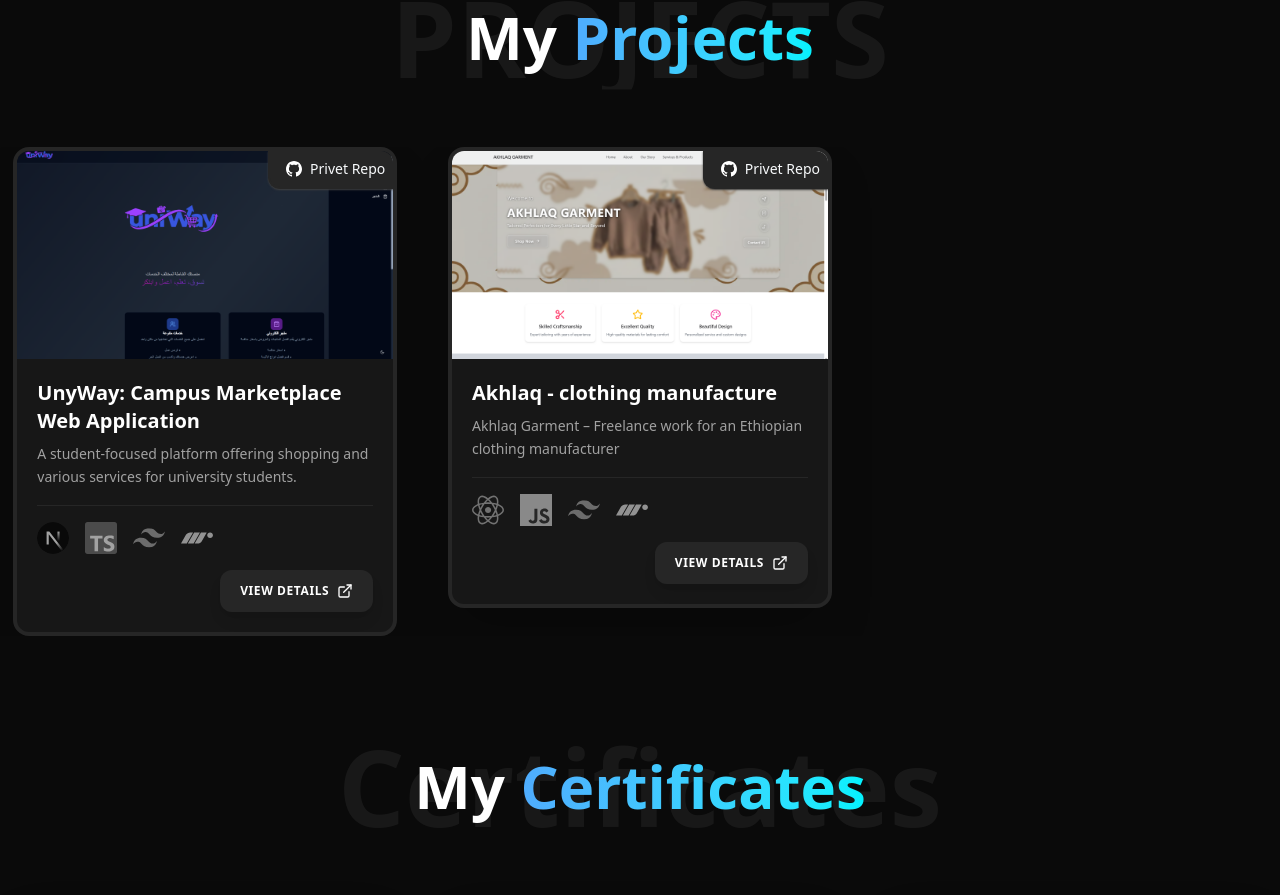
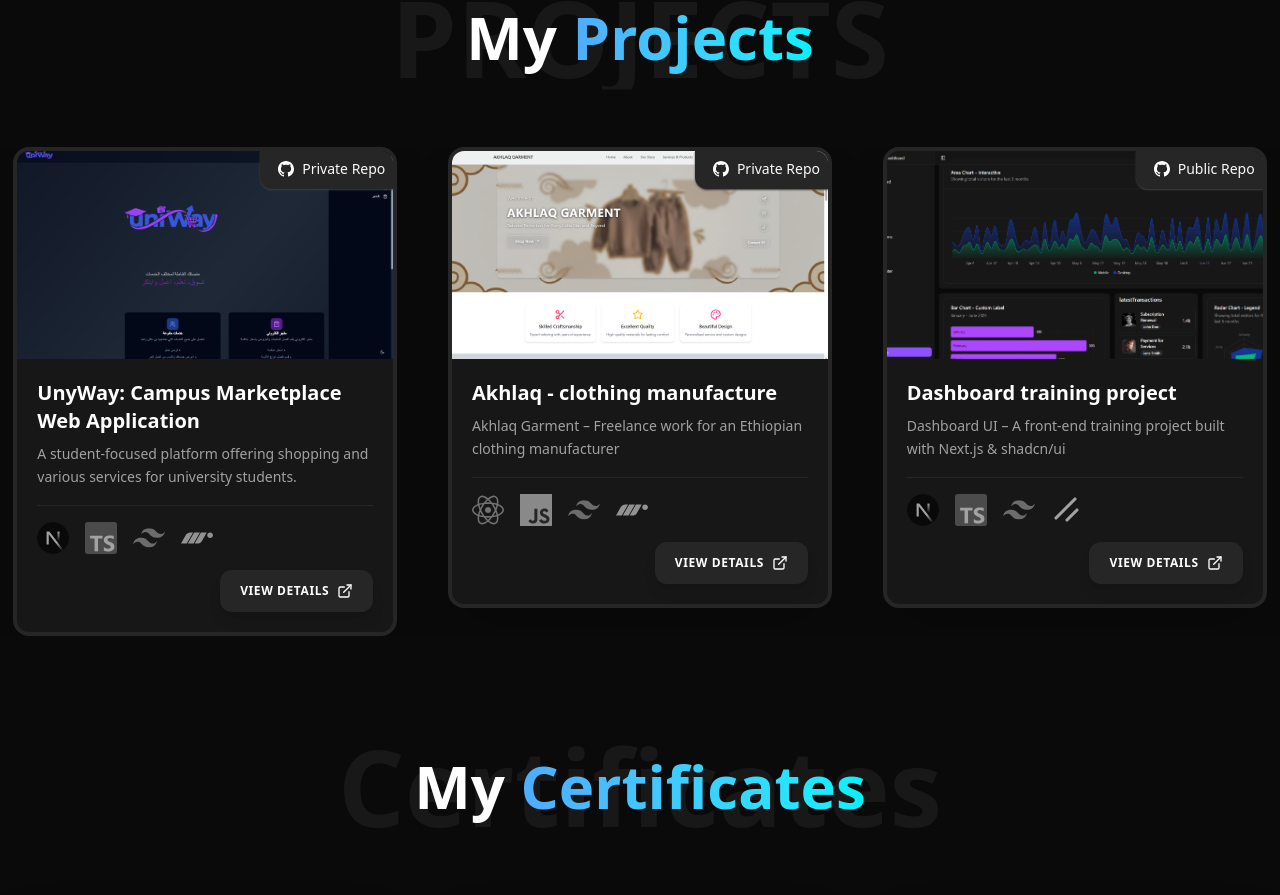
Before and after one commit to JAD-Code/My-Portfolio, a Next.js app: page / in a window 1280 px wide. Shown: the part 2817-3712 px from the top of the page. Built offline with nearby package versions, Linux system fonts and the light colour scheme.

Commit message:
1-Addin new dashboard project 2-Fixing typo in private repo

```diff
--- /dev/null
+++ b/src/app/components/icons/ShadcnLogo.tsx
@@ -0,0 +1,26 @@
+import React from "react";
+
+type ShadcnLogoProps = {
+  className?: string;
+};
+
+const ShadcnLogo: React.FC<ShadcnLogoProps> = ({ className = "w-12 h-12" }) => {
+  return (
+    <svg
+      viewBox="0 0 256 256"
+      preserveAspectRatio="xMidYMid"
+      className={className}
+    >
+      <path fill="none" d="M0 0h256v256H0z" />
+      <path
+        fill="none"
+        stroke="#fff"
+        strokeWidth="25"
+        strokeLinecap="round"
+        d="M208 128l-80 80M192 40L40 192"
+      />
+    </svg>
+  );
+};
+
+export default ShadcnLogo;
--- a/src/app/components/icons/index.ts
+++ b/src/app/components/icons/index.ts
@@ -20,3 +20,4 @@ export { default as LinkedInLogo } from "./LinkedInLogo";
 export { default as TelegramLogo } from "./TelegramLogo";
 export { default as WhatsAppLogo } from "./WhatsAppLogo";
 export { default as XLogo } from "./XLogo";
+export { default as ShadcnLogo } from "./ShadcnLogo";
--- a/src/app/components/icons/logoMap.tsx
+++ b/src/app/components/icons/logoMap.tsx
@@ -20,6 +20,7 @@ import TelegramLogo from "./TelegramLogo";
 import TsLogo from "./TsLogo";
 import WhatsAppLogo from "./WhatsAppLogo";
 import XLogo from "./XLogo";
+import ShadcnLogo from "./ShadcnLogo";
 
 export type LogoKey =
   | "react"
@@ -41,7 +42,8 @@ export type LogoKey =
   | "linkedin"
   | "telegram"
   | "whatsapp"
-  | "x";
+  | "x"
+  | "shadcn";
 
 export const logoMap: Record<
   LogoKey,
@@ -67,4 +69,5 @@ export const logoMap: Record<
   telegram: TelegramLogo,
   whatsapp: WhatsAppLogo,
   x: XLogo,
+  shadcn: ShadcnLogo,
 };
--- a/src/app/components/ui/Cards/Card.tsx
+++ b/src/app/components/ui/Cards/Card.tsx
@@ -111,7 +111,7 @@ const Card: React.FC<CardProps> = ({
               ) : (
                 <div className="flex justify-between m-1 p-1 text-sm">
                   <GitHubLogo className="w-4 h-4 mx-2 mt-[2px]" />
-                  <p>Privet Repo</p>
+                  <p>Private Repo</p>
                 </div>
               )}
             </div>
--- a/src/app/data/images.ts
+++ b/src/app/data/images.ts
@@ -1,5 +1,6 @@
 import UniWayPic from "@/public/images/UniWayPic.png";
 import akhlaqGarmentPic from "@/public/images/akhlaqGarmentPic.png";
+import dashboardPic from "@/public/images/dashboardPic.png";
 
 import ReactBasicsCERTIFICATE from "@/public/images/ReactBasicsCERTIFICATE.jpeg";
 import VersionControlCERTIFICATE from "@/public/images/VersionControlCERTIFICATE.jpeg";
@@ -14,6 +15,7 @@ export {
   // Projects
   UniWayPic,
   akhlaqGarmentPic,
+  dashboardPic,
   // Certificates
   ReactBasicsCERTIFICATE,
   VersionControlCERTIFICATE,
--- a/src/app/data/projects.ts
+++ b/src/app/data/projects.ts
@@ -1,13 +1,14 @@
 import type { StaticImageData } from "next/image";
 import { LogoKey } from "../components/icons";
 import { ProjectKeys } from "../i18n/en";
-import { UniWayPic, akhlaqGarmentPic } from "./images";
+import { UniWayPic, akhlaqGarmentPic, dashboardPic } from "./images";
 
 export interface ProjectData {
   projectKey: ProjectKeys;
   img: string | StaticImageData;
   videoSrc?: string;
   demoLink?: string;
+  repoLink?: string;
   isPublic?: boolean;
   logos?: LogoKey[];
 }
@@ -29,4 +30,12 @@ export const projects: ProjectData[] = [
     isPublic: false,
     logos: ["react", "js", "tailwind", "motion"],
   },
+  {
+    projectKey: "dashboard",
+    img: dashboardPic,
+    demoLink: "https://shadcndashboard-khaki.vercel.app",
+    isPublic: true,
+    repoLink: "https://github.com/JAD-Code/shadcn_dashboard",
+    logos: ["next", "ts", "tailwind", "shadcn"],
+  },
 ];
--- a/src/app/i18n/en.ts
+++ b/src/app/i18n/en.ts
@@ -42,6 +42,13 @@ export const en = {
         "Akhlaq Garment – Freelance work for an Ethiopian clothing manufacturer",
       longSubTitle:
         "I worked as a freelancer for Akhlaq Garment, an Ethiopian clothing manufacturing company, contributing to their projects and supporting their digital needs.",
+    },
+    dashboard: {
+      title: "Dashboard training project",
+      subTitle:
+        "Dashboard UI – A front-end training project built with Next.js & shadcn/ui",
+      longSubTitle:
+        "A multi-page dashboard interface built for practice, featuring a fully functional dark/light theme toggle, clean layout structure, and reusable components. Developed using Next.js, TypeScript, Tailwind CSS, and shadcn/ui publicly available on GitHub.",
     },
   },
   certificates: {
```
Also changed, not shown: public/images/dashboardPic.png (added).
